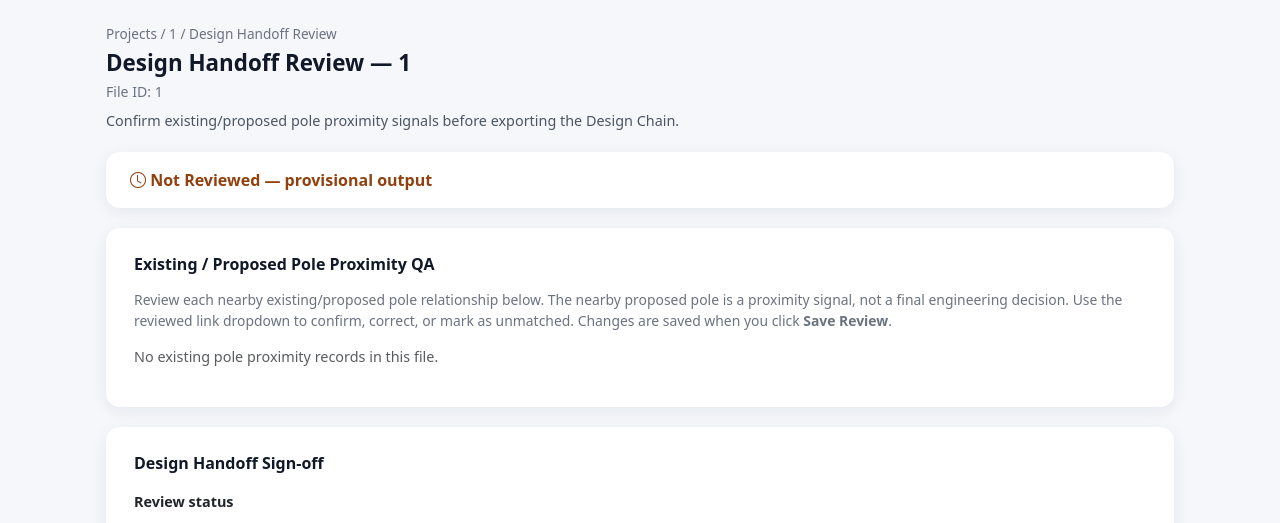
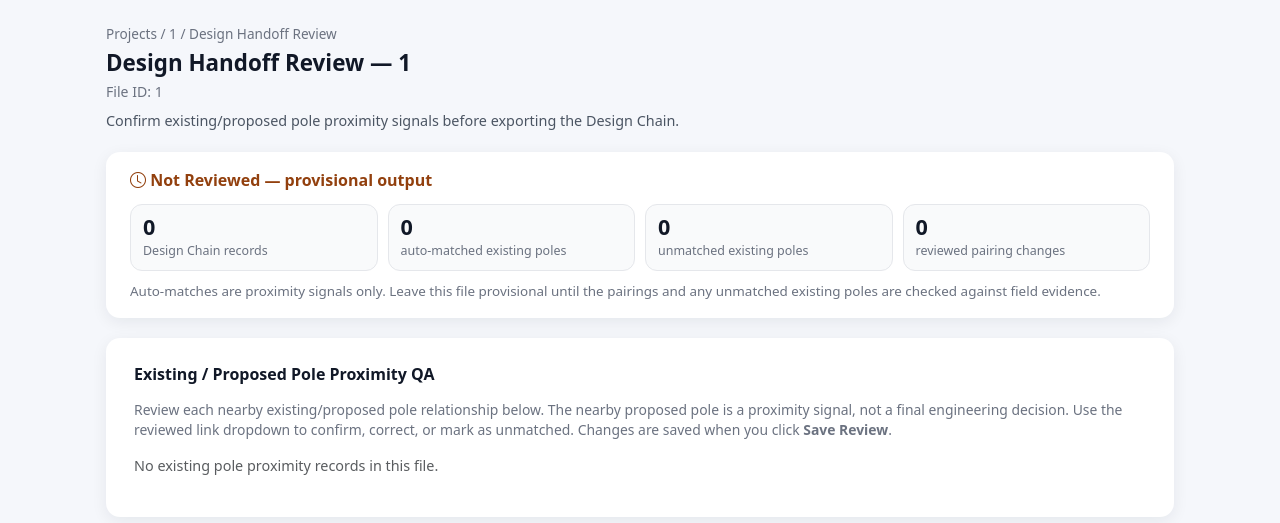
Before and after one commit to NoelyC123/Unitas-GridFlow, a Flask app: page /review/project/1/1 in a window 1280 px wide. Shown: the top 523 px of the page. Run offline with Flask 3, Linux system fonts and the light colour scheme; some libraries are stand-ins or nearby versions.

Commit message:
Clarify review page pairing summary
Adds at-a-glance EX/PR review context so designers can see provisional pairing status before exporting.

Made-with: Cursor

```diff
--- a/app/templates/review.html
+++ b/app/templates/review.html
@@ -22,6 +22,10 @@
     .table tbody td { font-size: 0.88rem; vertical-align: middle; }
     .remark-cell { font-size: 0.8rem; color: #6b7280; max-width: 160px; overflow: hidden; text-overflow: ellipsis; white-space: nowrap; }
     .dist-cell { font-size: 0.82rem; color: #374151; }
+    .review-summary-grid { display: grid; grid-template-columns: repeat(auto-fit, minmax(150px, 1fr)); gap: 10px; margin-top: 12px; }
+    .review-summary-metric { border: 1px solid #e5e7eb; border-radius: 12px; padding: 10px 12px; background: #f9fafb; }
+    .review-summary-value { font-size: 1.35rem; font-weight: 800; color: #111827; line-height: 1.1; }
+    .review-summary-label { font-size: 0.78rem; color: #6b7280; margin-top: 3px; }
     .toast-area { position: fixed; bottom: 24px; right: 24px; z-index: 1060; }
   </style>
 </head>
@@ -66,6 +70,27 @@
     {% else %}
       <span class="status-provisional"><i class="bi bi-clock"></i> Not Reviewed — provisional output</span>
     {% endif %}
+    <div class="review-summary-grid" aria-label="Review summary">
+      <div class="review-summary-metric">
+        <div class="review-summary-value">{{ chain_count }}</div>
+        <div class="review-summary-label">Design Chain records</div>
+      </div>
+      <div class="review-summary-metric">
+        <div class="review-summary-value">{{ matched_expoles|length }}</div>
+        <div class="review-summary-label">auto-matched existing poles</div>
+      </div>
+      <div class="review-summary-metric">
+        <div class="review-summary-value">{{ unmatched_expoles|length }}</div>
+        <div class="review-summary-label">unmatched existing poles</div>
+      </div>
+      <div class="review-summary-metric">
+        <div class="review-summary-value">{{ (review.get("pairing_overrides") if review else [])|length }}</div>
+        <div class="review-summary-label">reviewed pairing changes</div>
+      </div>
+    </div>
+    <div style="font-size:0.84rem;color:#6b7280;margin-top:10px;">
+      Auto-matches are proximity signals only. Leave this file provisional until the pairings and any unmatched existing poles are checked against field evidence.
+    </div>
   </div>
 
   {# ── Section Summary ── #}
```
Also changed, not shown: tests/test_review_integration.py (+16 -0 lines).
